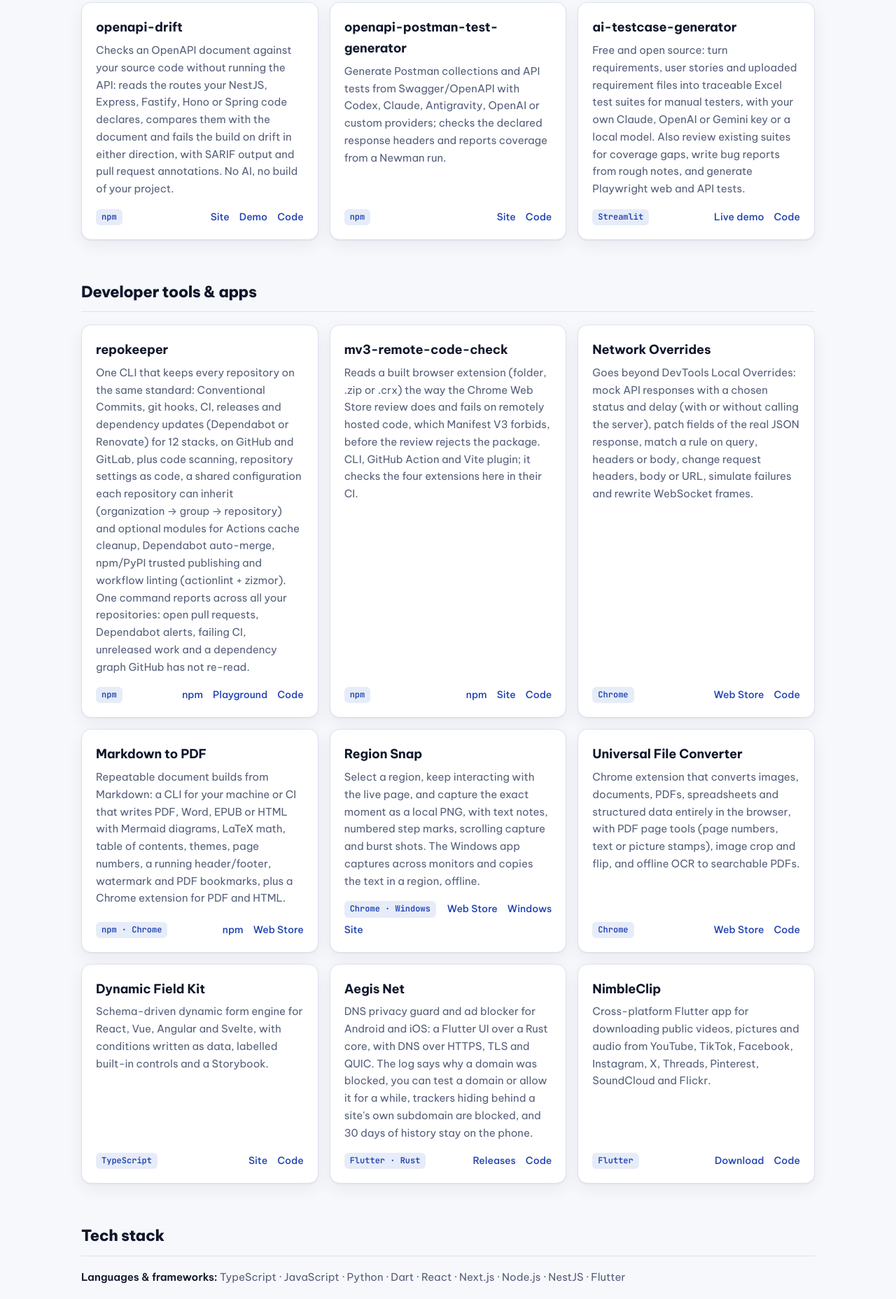
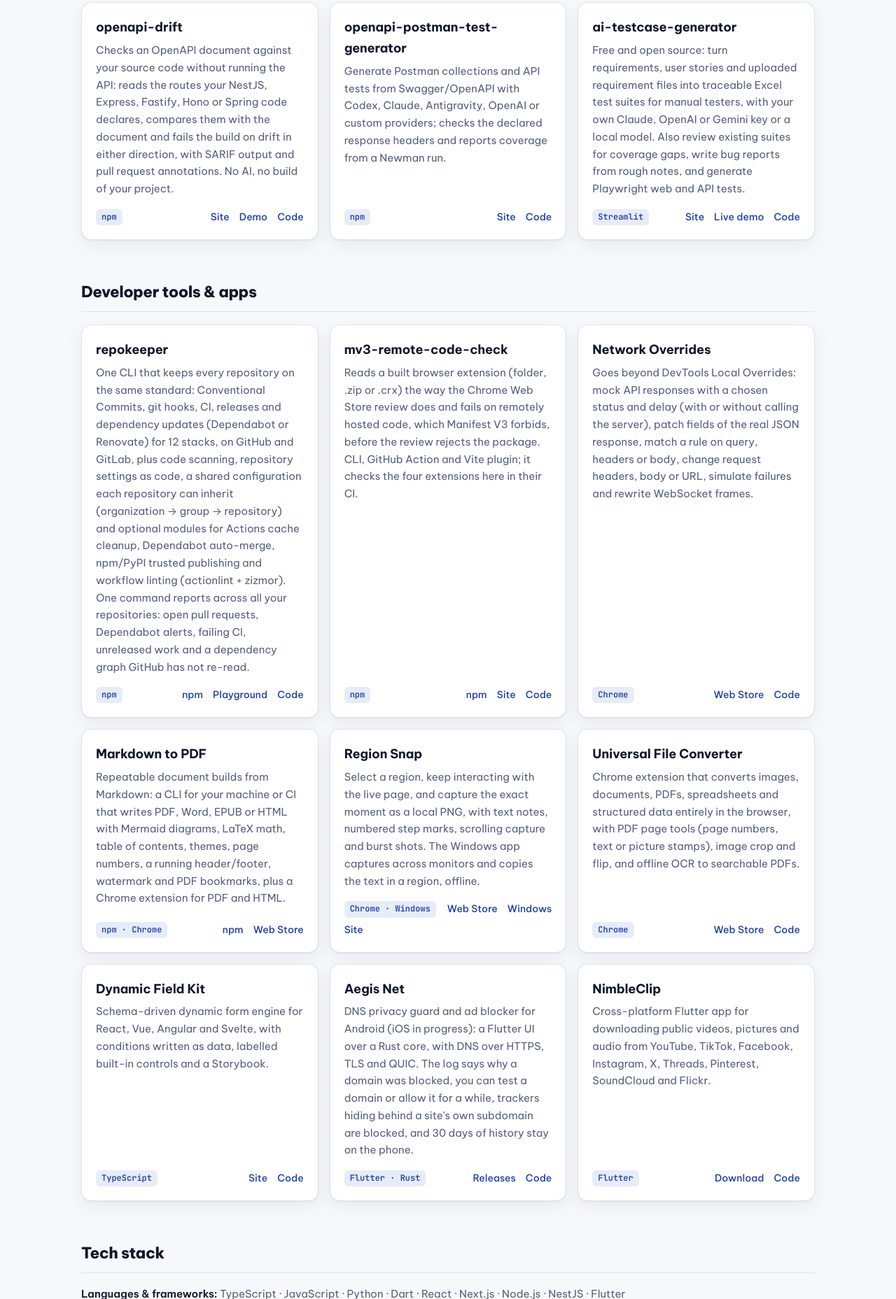
Before and after one commit to vannt-dev/vannt-dev.github.io, a plain HTML site: page index.html in a window 1280 px wide. Shown: the part 2030-3887 px from the top of the page at 70% size. Drawn offline with Linux system fonts and the light colour scheme.

Commit message:
docs: mark Aegis Net iOS as in progress and link the testcase site (#2)
Aegis Net filtering works on Android only. The ai-testcase-generator card
gets the Site link the other cards have.

```diff
--- a/index.html
+++ b/index.html
@@ -267,7 +267,7 @@ added F1-1
       <article class="card">
         <h3><a href="https://github.com/vannt-dev/ai-testcase-generator">ai-testcase-generator</a></h3>
         <p>Free and open source: turn requirements, user stories and uploaded requirement files into traceable Excel test suites for manual testers, with your own Claude, OpenAI or Gemini key or a local model. Also review existing suites for coverage gaps, write bug reports from rough notes, and generate Playwright web and API tests.</p>
-        <div class="meta"><span class="tag">Streamlit</span><a href="https://ai-testcase-gen.streamlit.app/">Live demo</a><a href="https://github.com/vannt-dev/ai-testcase-generator">Code</a></div>
+        <div class="meta"><span class="tag">Streamlit</span><a href="https://vannt-dev.github.io/ai-testcase-generator/">Site</a><a href="https://ai-testcase-gen.streamlit.app/">Live demo</a><a href="https://github.com/vannt-dev/ai-testcase-generator">Code</a></div>
       </article>
     </div>
   </section>
@@ -312,7 +312,7 @@ added F1-1
       </article>
       <article class="card">
         <h3><a href="https://github.com/vannt-dev/aegis-net">Aegis Net</a></h3>
-        <p>DNS privacy guard and ad blocker for Android and iOS: a Flutter UI over a Rust core, with DNS over HTTPS, TLS and QUIC. The log says why a domain was blocked, you can test a domain or allow it for a while, trackers hiding behind a site's own subdomain are blocked, and 30 days of history stay on the phone.</p>
+        <p>DNS privacy guard and ad blocker for Android (iOS in progress): a Flutter UI over a Rust core, with DNS over HTTPS, TLS and QUIC. The log says why a domain was blocked, you can test a domain or allow it for a while, trackers hiding behind a site's own subdomain are blocked, and 30 days of history stay on the phone.</p>
         <div class="meta"><span class="tag">Flutter · Rust</span><a href="https://github.com/vannt-dev/aegis-net/releases">Releases</a><a href="https://github.com/vannt-dev/aegis-net">Code</a></div>
       </article>
       <article class="card">
```
